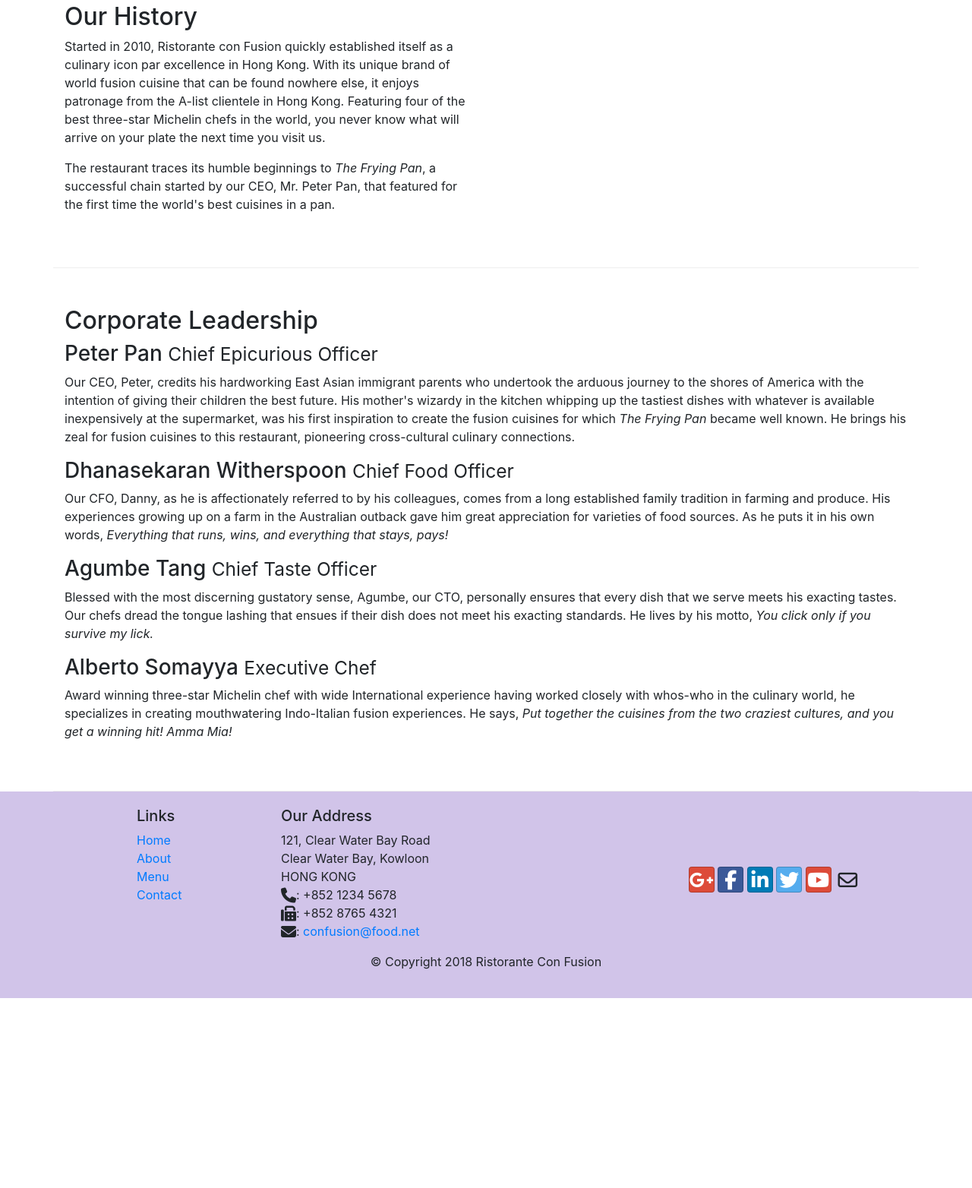
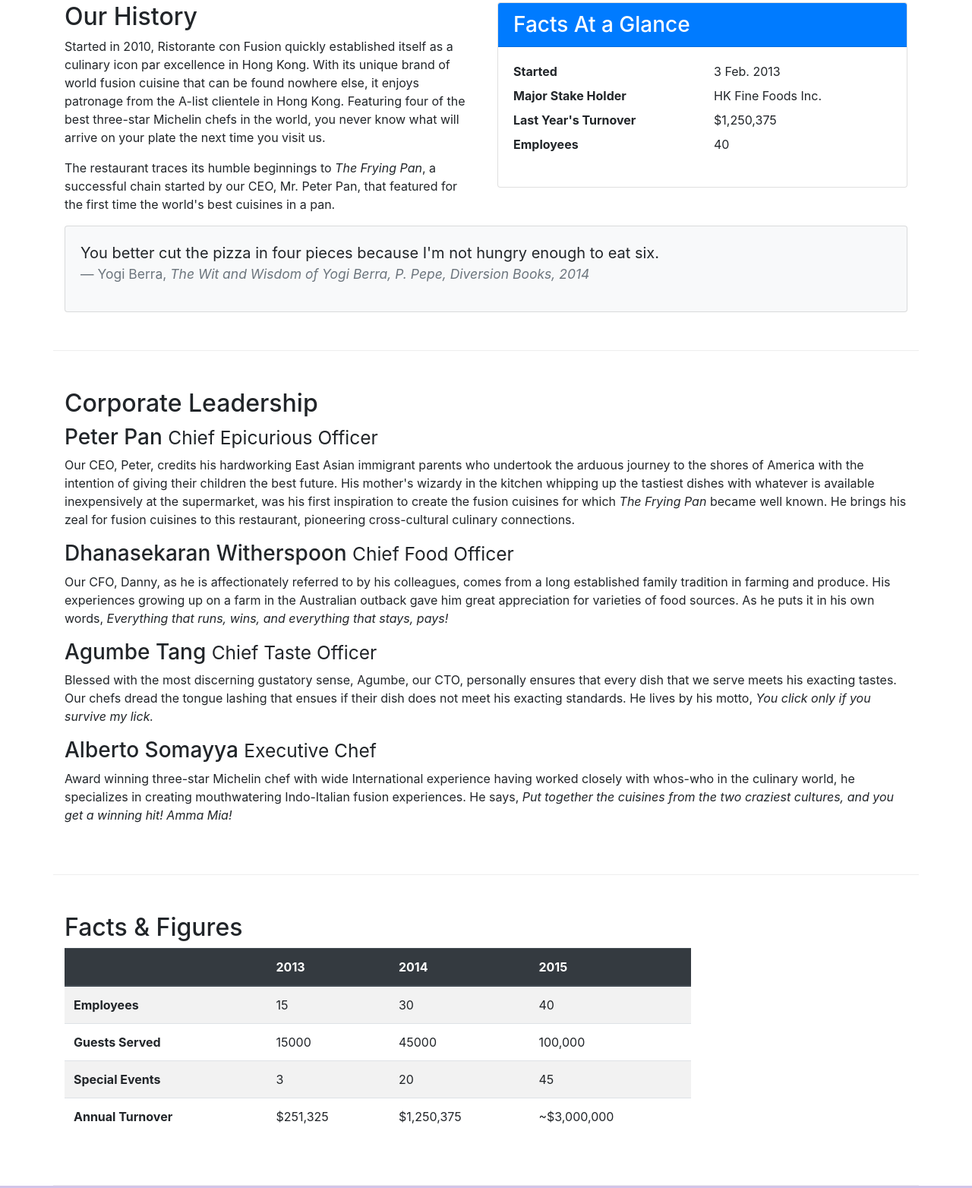
Before and after one commit to Yamidy/conFusion, a plain HTML site: page aboutus.html in a window 1280 px wide. Shown: the part 487-2051 px from the top of the page at 76% size. Before the commit the page ends 1801 px from the top, so only its background shows below. Drawn offline with nearby package versions, Linux system fonts and the light colour scheme.

Commit message:
A table and two cards were added.

```diff
--- a/aboutus.html
+++ b/aboutus.html
@@ -66,7 +66,34 @@
                 <p>Started in 2010, Ristorante con Fusion quickly established itself as a culinary icon par excellence in Hong Kong. With its unique brand of world fusion cuisine that can be found nowhere else, it enjoys patronage from the A-list clientele in Hong Kong.  Featuring four of the best three-star Michelin chefs in the world, you never know what will arrive on your plate the next time you visit us.</p>
                 <p>The restaurant traces its humble beginnings to <em>The Frying Pan</em>, a successful chain started by our CEO, Mr. Peter Pan, that featured for the first time the world's best cuisines in a pan.</p>
             </div>
-            <div class="col-12 col-sm">
+            <div class="col-sm">
+                <div class="card">
+                  <h3 class="card-header bg-primary text-white">Facts At a Glance</h3>
+                  <div class="card-body">
+                      <dl class="row">
+                          <dt class="col-6">Started</dt>
+                          <dd class="col-6">3 Feb. 2013</dd>
+                          <dt class="col-6">Major Stake Holder</dt>
+                          <dd class="col-6">HK Fine Foods Inc.</dd>
+                          <dt class="col-6">Last Year's Turnover</dt>
+                          <dd class="col-6">$1,250,375</dd>
+                          <dt class="col-6">Employees</dt>
+                          <dd class="col-6">40</dd>
+                      </dl>
+                  </div>
+                </div>
+            </div>
+            <div class="col-12">
+                <div class="card card-body bg-light">
+                    <blockquote class="blockquote">
+                        <p class="mb-0">You better cut the pizza in four pieces
+                        because I'm not hungry enough to eat six.</p>
+                        <footer class="blockquote-footer">Yogi Berra,
+                          <cite title="Source Title">The Wit and Wisdom of Yogi Berra,
+                          P. Pepe, Diversion Books, 2014</cite>
+                        </footer>
+                    </blockquote>
+                </div>
             </div>
         </div>
 
@@ -83,6 +110,54 @@
                 <h3>Alberto Somayya <small>Executive Chef</small></h3>
                 <p class="d-none d-sm-block">Award winning three-star Michelin chef with wide International experience having worked closely with whos-who in the culinary world, he specializes in creating mouthwatering Indo-Italian fusion experiences. He says, <em>Put together the cuisines from the two craziest cultures, and you get a winning hit! Amma Mia!</em></p>
             </div>
+       </div>
+
+       <div class="row row-content">
+         <div class="col-12 col-sm-9">
+           <h2>Facts &amp; Figures </h2>
+           <div class="table-responsive">
+                    <table class="table table-striped">
+                        <thead class="thead-dark">
+                            <tr>
+                                <th>&nbsp;</th>
+                                <th>2013</th>
+                                <th>2014</th>
+                                <th>2015</th>
+                            </tr>
+                        </thead>
+                        <tbody>
+                            <tr>
+                                <th>Employees</th>
+                                <td>15</td>
+                                <td>30</td>
+                                <td>40</td>
+                            </tr>
+                            <tr>
+                                <th>Guests Served</th>
+                                <td>15000</td>
+                                <td>45000</td>
+                                <td>100,000</td>
+                            </tr>
+                            <tr>
+                                <th>Special Events</th>
+                                <td>3</td>
+                                <td>20</td>
+                                <td>45</td>
+                            </tr>
+                            <tr>
+                                <th>Annual Turnover</th>
+                                <td>$251,325</td>
+                                <td>$1,250,375</td>
+                                <td>~$3,000,000</td>
+                            </tr>
+                        </tbody>
+                    </table>
+                </div>
+
+         </div>
+         <div class="col-12 col-sm-9">
+
+         </div>
        </div>
 
     </div>
```
